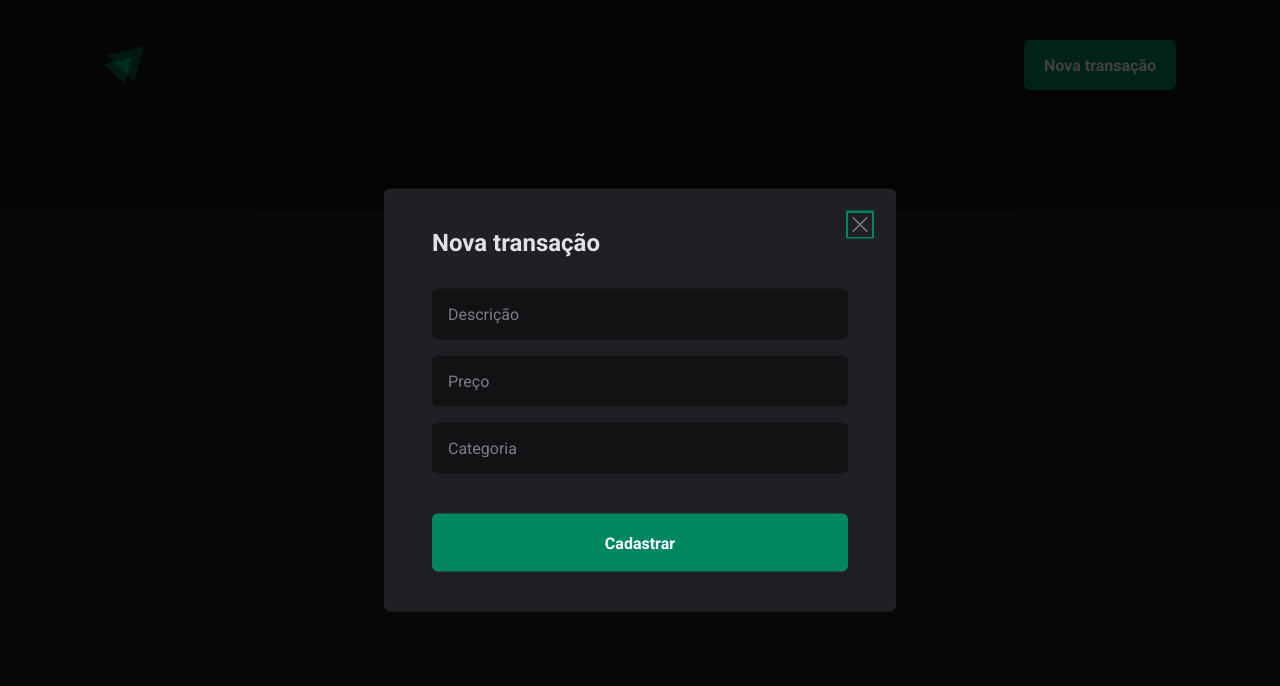
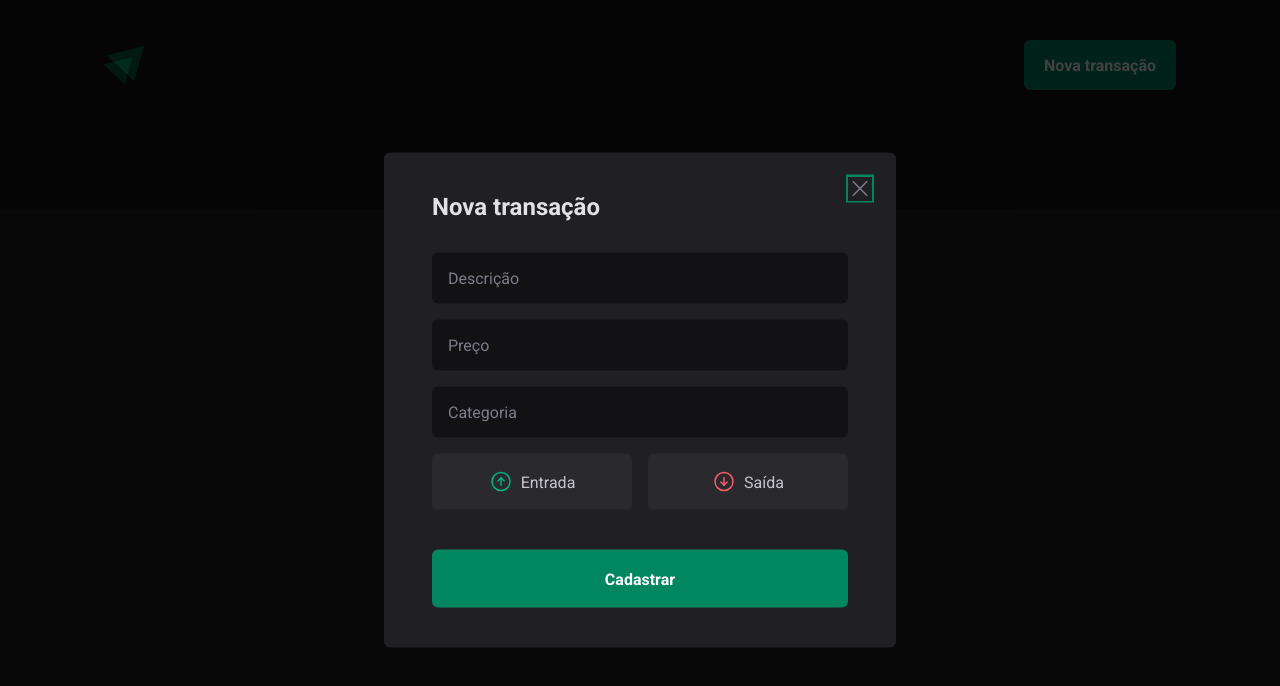
Before and after one commit to Douglas-Mariano/03-dt-money, a React (Vite) app: page / in a window 1280 px wide. Both pictures are taken after a click on the button "Nova transação". Shown: the top 686 px of the page. Built offline with nearby package versions, Linux system fonts and the light colour scheme.

Commit message:
feat: criação de botões de entrada e saída
add: styles para os botões
add: radio-group do Radix nos botões de entrada e saída
npm install @radix-ui/react-radio-group

```diff
--- a/package.json
+++ b/package.json
@@ -11,6 +11,7 @@
   },
   "dependencies": {
     "@radix-ui/react-dialog": "^1.0.5",
+    "@radix-ui/react-radio-group": "^1.1.3",
     "phosphor-react": "^1.4.1",
     "react": "^18.2.0",
     "react-dom": "^18.2.0",
--- a/src/components/NewTransactionModal/index.tsx
+++ b/src/components/NewTransactionModal/index.tsx
@@ -1,6 +1,6 @@
 import * as Dialog from "@radix-ui/react-dialog";
-import { CloseButton, Content, Overlay } from "./styles";
-import { X } from "phosphor-react"
+import { CloseButton, Content, Overlay, TransactionType, TransactionTypeButton } from "./styles";
+import { X, ArrowCircleUp, ArrowCircleDown } from "phosphor-react"
 
 export function NewTransactionModal() {
   return (
@@ -19,6 +19,18 @@
             <input type="number" placeholder="Preço" required />
             <input type="text" placeholder="Categoria" required />
 
+            <TransactionType>
+                <TransactionTypeButton variant="income" value="income">
+                    <ArrowCircleUp size={24} />
+                    Entrada
+                </TransactionTypeButton>
+
+                <TransactionTypeButton variant="outcome" value="outcome">
+                    <ArrowCircleDown size={24} />
+                    Saída
+                </TransactionTypeButton>
+            </TransactionType>
+
             <button type="submit">Cadastrar</button>
         </form>
 
--- a/src/components/NewTransactionModal/styles.ts
+++ b/src/components/NewTransactionModal/styles.ts
@@ -1,5 +1,6 @@
 import { styled } from 'styled-components';
 import * as Dialog from '@radix-ui/react-dialog';
+import * as RadioGroup from '@radix-ui/react-radio-group';
 
 export const Overlay = styled(Dialog.Overlay)`
     position: fixed;
@@ -68,3 +69,45 @@
     cursor: pointer;
     color: ${props => props.theme['gray-500']};
 `
+
+export const TransactionType = styled(RadioGroup.Root)`
+    display: grid;
+    grid-template-columns: repeat(2, 1fr);
+    gap: 1rem;
+    margin-top: 0%.5rem;
+`
+
+interface TransactionTypeButtonProps {
+    variant: 'income' | 'outcome';
+}
+
+export const TransactionTypeButton = styled(RadioGroup.Item)<TransactionTypeButtonProps>`
+    background: ${props => props.theme['gray-700']};
+    padding: 1rem;
+    display: flex;
+    align-items: center;
+    justify-content: center;
+    gap: 0.5rem;
+    border-radius: 6px;
+    cursor: pointer;
+    border: 0;
+    color: ${props => props.theme['gray-300']};
+
+    svg {
+        color: ${props => props.variant === 'income' ? props.theme['green-300'] : props.theme['red-300']};
+    }
+
+    &[data-state='unchecked']:hover {
+        transition: background-color 0.2s;
+        background: ${props => props.theme['gray-600']};
+    }
+
+    &[data-state='checked'] {
+        color: ${props => props.theme.white};
+        background: ${props => props.variant === 'income' ? props.theme['green-500'] : props.theme['red-500']};
+
+        svg {
+            color: ${props => props.theme.white};
+        }
+    }
+`
```
Also changed, not shown: 1 other file (tests, documents, lock files or other folders).
